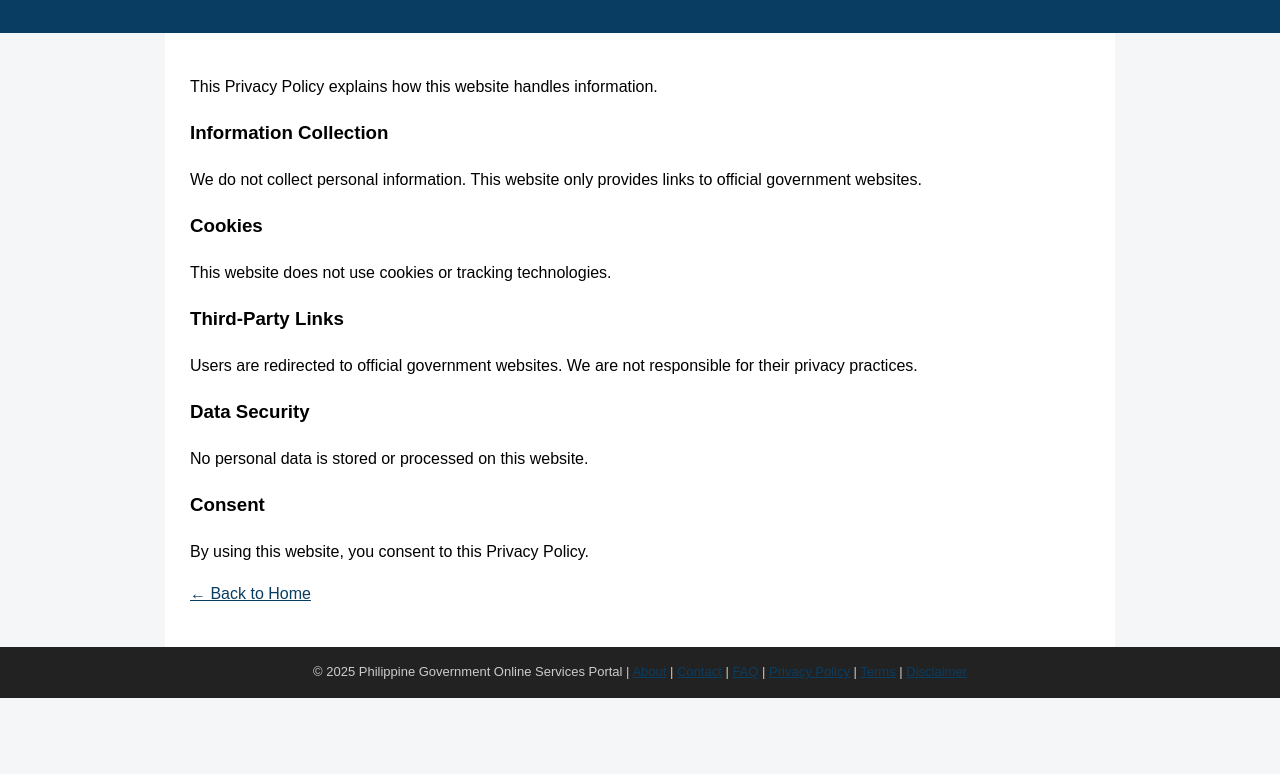
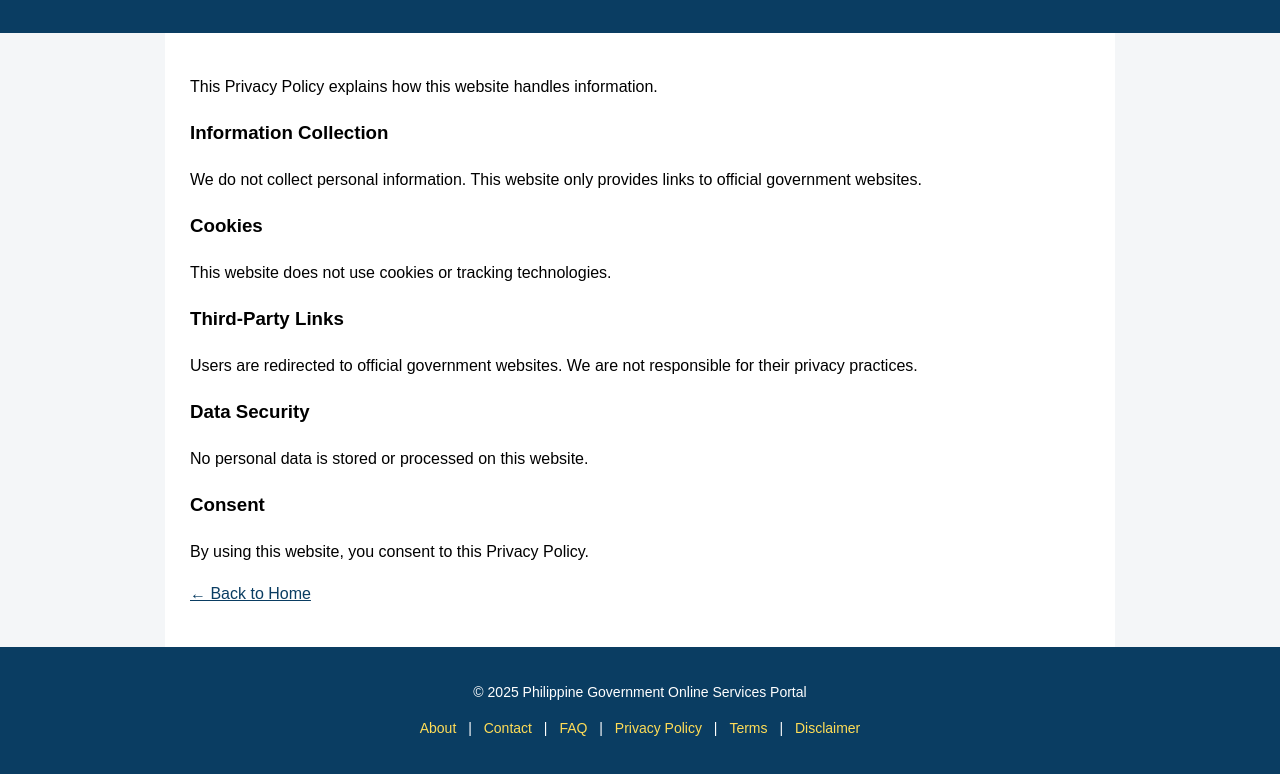
Before and after one commit to govt-ops/allinone, a plain HTML site: page privacy-policy.html in a window 1280 px wide. Shown: the part 111-885 px from the top of the page. Before the commit the page ends 809 px from the top, so only its background shows below. Drawn offline with Linux system fonts and the light colour scheme.

Commit message:
Update privacy-policy.html

```diff
--- a/privacy-policy.html
+++ b/privacy-policy.html
@@ -66,14 +66,18 @@ a { color: #0a3d62; }
 
 </div>
 
-<footer>
-© 2025 Philippine Government Online Services Portal |
-<a href="about.html">About</a> |
-<a href="contact.html">Contact</a> |
-<a href="faq.html">FAQ</a> |
-<a href="privacy-policy.html">Privacy Policy</a> |
-<a href="terms.html">Terms</a> |
-<a href="disclaimer.html">Disclaimer</a>
+  <footer style="background:#0a3d62; color:#ffffff; text-align:center; padding:20px; font-size:14px; line-height:1.6;">
+  <p>
+    © 2025 Philippine Government Online Services Portal
+  </p>
+  <p>
+    <a href="about.html" style="color:#ffdd57; text-decoration:none; margin:0 8px;">About</a> |
+    <a href="contact.html" style="color:#ffdd57; text-decoration:none; margin:0 8px;">Contact</a> |
+    <a href="faq.html" style="color:#ffdd57; text-decoration:none; margin:0 8px;">FAQ</a> |
+    <a href="privacy-policy.html" style="color:#ffdd57; text-decoration:none; margin:0 8px;">Privacy Policy</a> |
+    <a href="terms.html" style="color:#ffdd57; text-decoration:none; margin:0 8px;">Terms</a> |
+    <a href="disclaimer.html" style="color:#ffdd57; text-decoration:none; margin:0 8px;">Disclaimer</a>
+  </p>
 </footer>
 
 </body>
```
